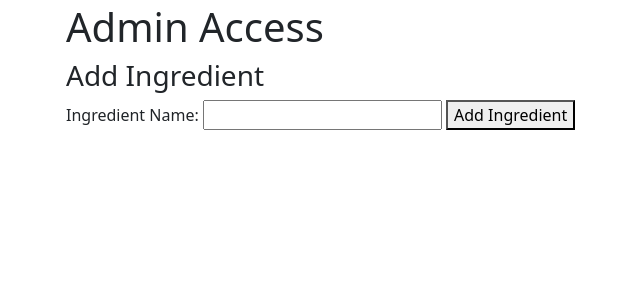
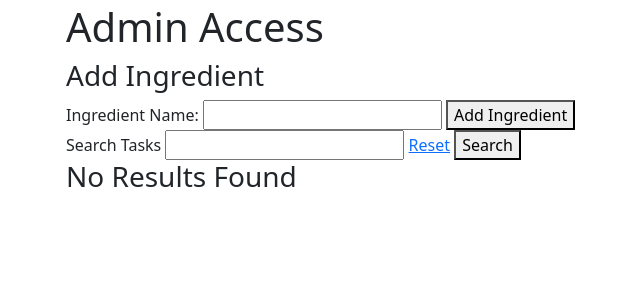
Before and after one commit to pjotrs-osnovskis/recipe-app-ms3-po, a Flask app: page /add_ingredient in a window 1280 px wide. Shown: the part 58-361 px from the top of the page, without its empty margins (16-656 px from the left). Run offline with Flask 2, Linux system fonts and the light colour scheme; data that the repository does not hold is empty; some libraries are stand-ins or nearby versions.

Commit message:
Add ingredients search function to use later on, but not working yet. Will investigate

```diff
--- a/app.py
+++ b/app.py
@@ -1,4 +1,5 @@
 import os
+import re
 from flask import (
     Flask, render_template,
     redirect, request, session, url_for)
@@ -23,19 +24,30 @@ def home_page():
     return render_template("home.html", categories=categories)
 
 
+@app.route("/get_ingredients")
+def get_ingredients():
+    ingredients = list(mongo.db.ingredients.find().sort("ingredient_name", 1))
+    return render_template("admin.html", ingredients=ingredients)
+
+
+# Search - NOT WORKING YET!
+@app.route("/search", methods=("GET", "POST"))
+def search():
+    query = request.form.get("query")
+    ingredients = list(mongo.db.ingredients.find({"$text": {"$search": query}}))
+    return render_template("admin.html", ingredients=ingredients)
+
+
 # Admin - Show list of ingredients and add ingredient
 @app.route("/add_ingredient", methods=("GET", "POST"))
 def add_ingredient():
-    ingredients_list = list(mongo.db.ingredients.find().sort("ingredient_name", 1))
-
     if request.method == "POST":
         ingredient = {
             "ingredient_name": request.form.get("ingredient_name")
             }
         mongo.db.ingredients.insert_one(ingredient)
         return redirect(url_for("add_ingredient"))
-
-    return render_template("admin.html", ingredients=ingredients_list)
+    return render_template("admin.html")
 
 
 # Admin - Edit Ingredient
--- a/templates/admin.html
+++ b/templates/admin.html
@@ -4,6 +4,7 @@
 <h1>Admin Access</h1>
 
 <h3>Add Ingredient</h3>
+
 <form method="POST" action="{{ url_for('add_ingredient') }}">
     <label for="ingredient_name">Ingredient Name:</label>
     <input id="ingredient_name" name="ingredient_name" minlength="3" maxlength="25" type="text" class="validate" required>
@@ -12,11 +13,18 @@
     </button>
 </form>
 
+<div>
+    <form action="{{ url_for('search') }}" method="post" class="">
+        <div>
+            <label for="query">Search Tasks</label>
+            <input type="text" name="query" id="query" minlength="3">
+            <a href="{{ url_for('get_ingredients') }}" class="">Reset</a>
+            <button type="submit" class="">Search</button>
+        </div>
+    </form>
+</div>
 
-
-
-
-
+{% if ingredients|length > 0 %}
     <div class="">
         {% for ingredient in ingredients %}
                 <div class="">
@@ -26,6 +34,11 @@
                 </div>
         {% endfor %}
     </div>
+{% else %}
+    <h3 class="">
+        No Results Found
+    </h3>
+{% endif %}
 
 
 
```
Lines whose indentation alone changed are shown as unchanged.
